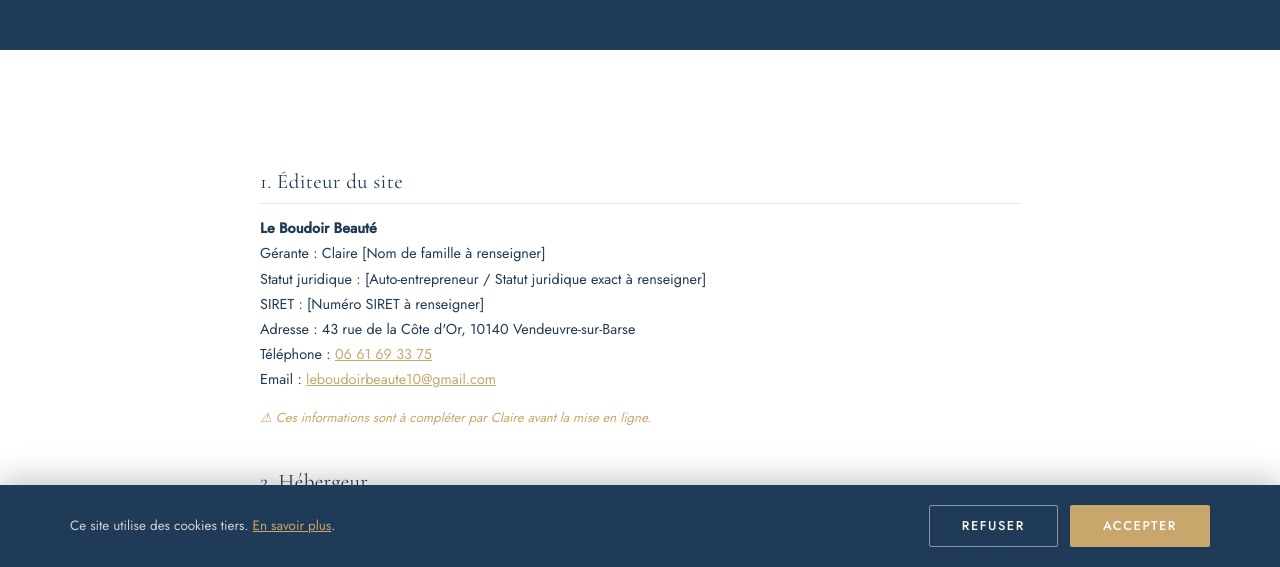
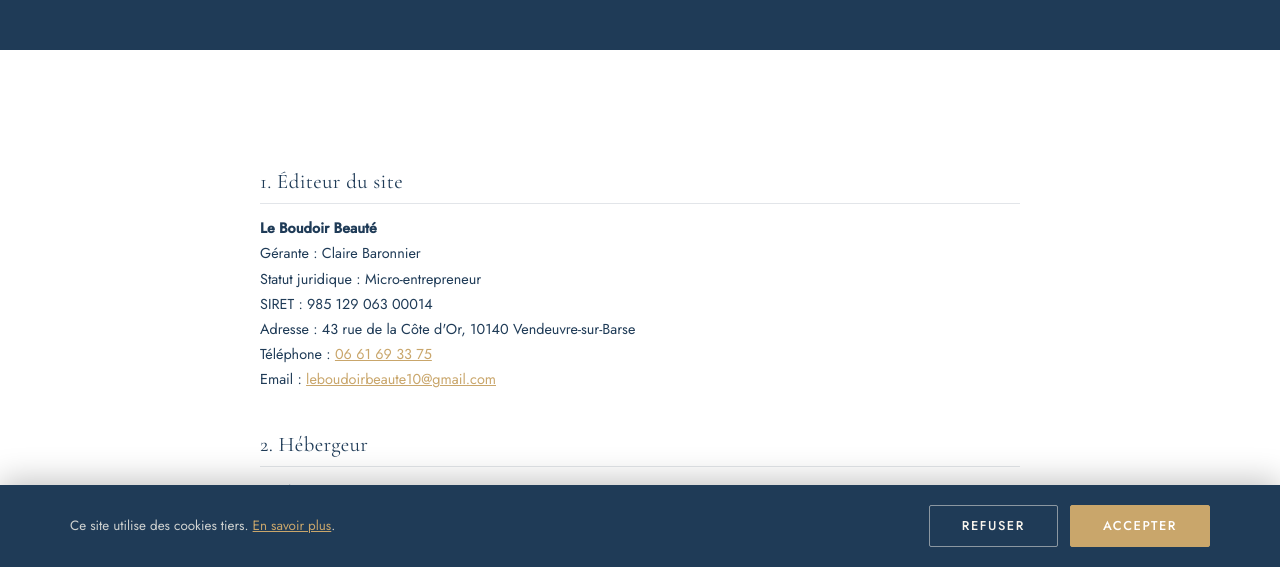
Before and after one commit to LeopoldBerns10/Le-Boudoir-Beaute, a plain HTML site: page mentions-legales.html in a window 1280 px wide. Shown: the part 233-800 px from the top of the page. Drawn offline with nearby package versions, Linux system fonts and the light colour scheme.

Commit message:
8e lot : tarif onglerie, texte Partenaires + Massages, mentions légales complétées (SIRET + hébergeur)

```diff
--- a/mentions-legales.html
+++ b/mentions-legales.html
@@ -72,24 +72,18 @@
       <h2>1. Éditeur du site</h2>
       <p>
         <strong>Le Boudoir Beauté</strong><br>
-        Gérante : Claire [Nom de famille à renseigner]<br>
-        Statut juridique : [Auto-entrepreneur / Statut juridique exact à renseigner]<br>
-        SIRET : [Numéro SIRET à renseigner]<br>
+        Gérante : Claire Baronnier<br>
+        Statut juridique : Micro-entrepreneur<br>
+        SIRET : 985 129 063 00014<br>
         Adresse : 43 rue de la Côte d'Or, 10140 Vendeuvre-sur-Barse<br>
         Téléphone : <a href="tel:0661693375">06 61 69 33 75</a><br>
         Email : <a href="mailto:leboudoirbeaute10@gmail.com">leboudoirbeaute10@gmail.com</a>
       </p>
-      <p style="color: var(--gold); font-size:.82rem; font-style: italic;">
-        ⚠ Ces informations sont à compléter par Claire avant la mise en ligne.
-      </p>
 
       <h2>2. Hébergeur</h2>
       <p>
-        [Nom de l'hébergeur à renseigner au moment du déploiement — ex. Netlify, Render, GitHub Pages ou Vercel]<br>
-        [Adresse de l'hébergeur à renseigner]
-      </p>
-      <p style="color: var(--gold); font-size:.82rem; font-style: italic;">
-        ⚠ À compléter une fois l'hébergeur choisi.
+        Render Services, Inc.<br>
+        525 Brannan Street, Suite 300, San Francisco, CA 94107, États-Unis
       </p>
 
       <h2>3. Responsabilité</h2>
```
Also changed, not shown: partenaires.html (+1 -1 lines), prestations/massages.html (+1 -1 lines), prestations/onglerie.html (+1 -1 lines).
